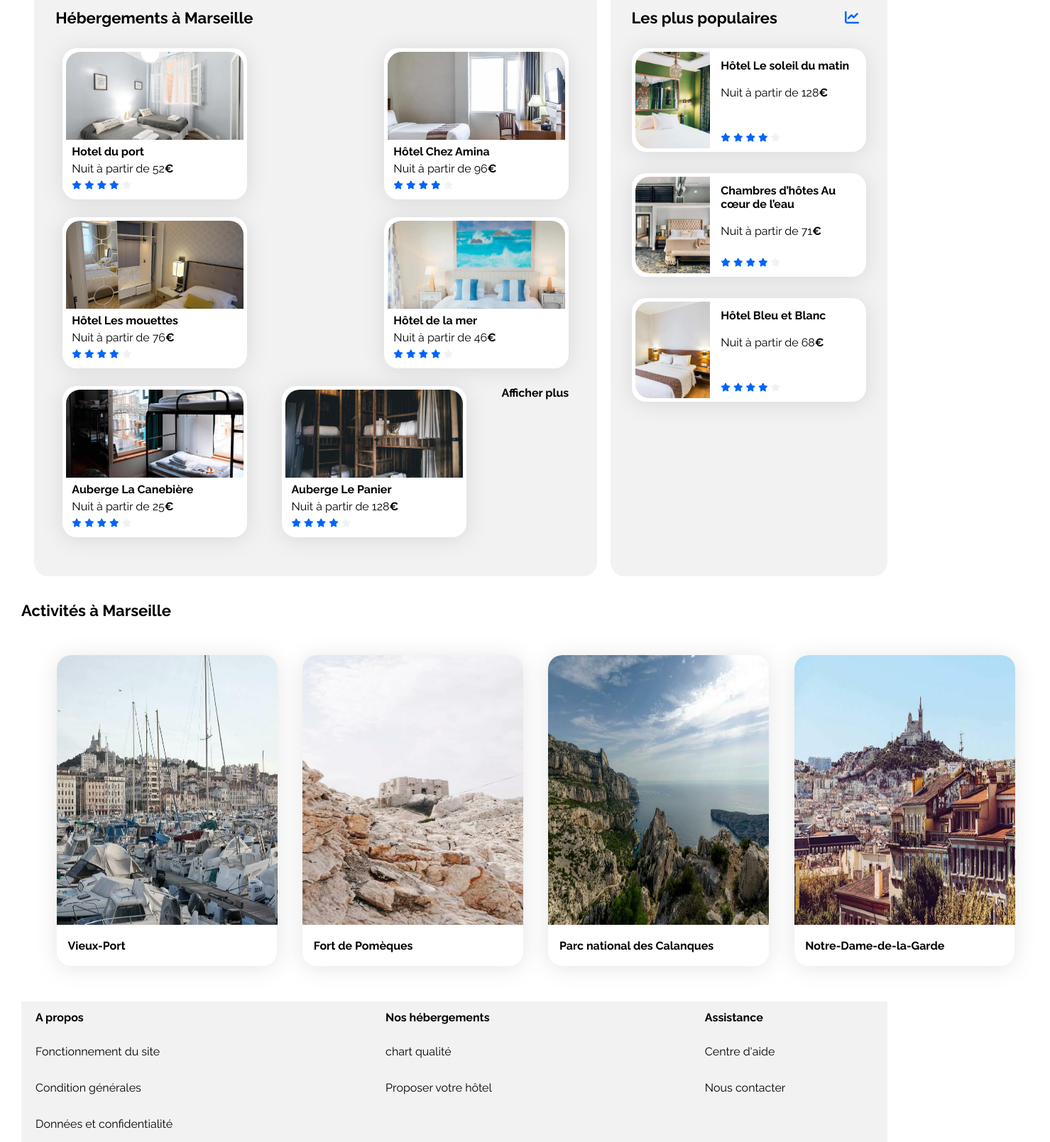
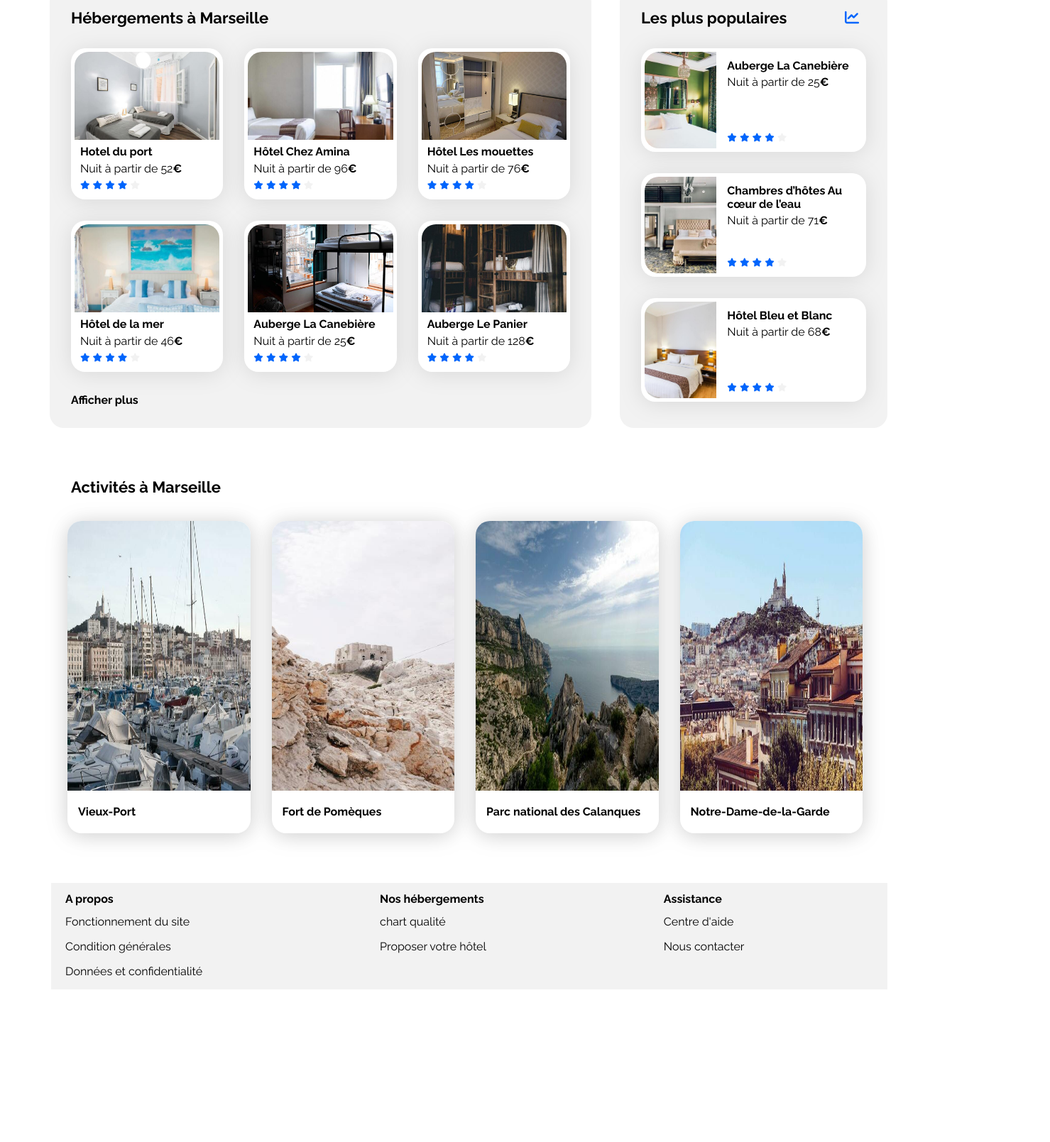
Before and after one commit to Desthy33/Booki2, a plain HTML site: page index.html in a window 1280 px wide. Shown: the part 460-2069 px from the top of the page at 71% size, 1479 px wide, since content can reach past the window. After the commit the page ends 1874 px from the top, so only its background shows below. Drawn offline with Linux system fonts and the light colour scheme.

Commit message:
V3 card & footer

```diff
--- a/css/style.css
+++ b/css/style.css
@@ -29,10 +29,6 @@ h1 {
 
 h2 {
     font-size: 16px;
-}
-
-h3 {
-    font-size: 14px;
 }
 
 .spacing-30 {
@@ -136,7 +132,7 @@ form {
     justify-content: center;
     align-items: center;
     background-color: var(--main-bg-color);
-    width: 60px;
+    width: 50px;
     border-radius: 20px 0 0 20px;
     font-size: 20px;
     border-style: solid ;
@@ -152,13 +148,18 @@ form {
 input {
     font-size: 18px;
     font-weight: 600;
+    width: 165px;
     border-color:var(--main-bg-color);
     border-width: 1px 0 1px 0;
     border-style: solid;
 }
 
+.search-text {
+    padding-left: 20px;
+}
+
 .search-btn {
-    width: 132px;
+    width: 125px;
     background-color:var(--main-color);
     cursor: pointer;
     border-radius: 0 20px 20px 0;
@@ -198,6 +199,10 @@ input {
     padding: 0%;
 }
 
+.filter-text {
+font-size: 17px;
+}
+
 .info-bloc {
     display: flex;
     gap: 10px;
@@ -219,7 +224,7 @@ input {
     border-radius: 80px;
     border-width: 1px;
     background-color: white;
-    border-color: var(--filter-border-color);Ò
+    border-color: var(--filter-border-color);
 }
 
 /****** Cartes et sections ***********/
@@ -254,7 +259,6 @@ input {
 
 .card-title {
     font-size: 16px;
-    padding-bottom: 15px;
 }
 
 .euro {
@@ -272,7 +276,7 @@ input {
 /****** Hebergements And Populaires ***********/
 .hebergements-and-populaires {
     display: flex;
-    justify-content: space-between;
+    gap: 40px;
     padding: 0%;
 }
 
@@ -281,6 +285,7 @@ input {
     border-radius: 20px;
     padding: 30px;
     box-sizing: border-box;
+    margin-bottom: 35px;
 }
 
 /****** Hebergements ***********/
@@ -292,21 +297,22 @@ input {
 .hebergement-cards {
     display: flex;
     margin-top: 30px;
-    padding: 0 10px 0 10px;
-}
-
-.h-card {
-    display: flex;
-    justify-content: space-between;
-    flex-flow: wrap;
+    flex-wrap: wrap;
+    gap: 30px;
 }
 
 .hebergement-cards h3 {
     padding: 1px;
 }
 
+.fluide {
+    width: calc( (100% - 60px) / 3 );
+    box-sizing: border-box;
+    margin-bottom: 0;
+}
+
 .hebergement-cards img {
-    width: 250px;
+    width: 100%;
     height: 124px;
     border-top-left-radius: 20px;
     border-top-right-radius: 20px;
@@ -354,6 +360,7 @@ input {
     height: 136px;
     border-top-left-radius: 20px;
     border-bottom-left-radius: 20px;
+    box-sizing: border-box;
 }
 
 .populaires-cards .card-content {
@@ -378,41 +385,43 @@ input {
     margin-bottom: 5px;
 }
 
-/****** Activités ***********/
-section .activités  {
-    display: flex;
+/****** activites ***********/
+.activites  {
+    margin-left: 50px;
+    margin-right: 50px;
 }
 
-.section-title-a {
-    marging-left: 30px;
+.activites-title {
+    margin: 0;
+    font-size: 22px;
+    padding-left: 20px;
 }
 
-.activités-cards{
+.activites-cards{
     display: flex;
-    justify-content: space-between;
-    width: 1349px;
-    padding: 50px;
-    height: 440px
+    width: 100%;
+    height: 440px;
+    gap: 30px;
     filter: drop-shadow(0px 3px 15px rgba(0, 0, 0, 0.1));
+    padding: 35px 15px ;
 }
 
-.activités-cards img {
+.activites-cards img {
     height: 380px;
-    width: 311px;
+    width: 100%;
     border-top-left-radius: 20px;
     border-top-right-radius: 20px;
+    box-sizing: border-box;
 }
 
-.activités-content {
-    width: 23%;
+.activites-content {
+    width: calc(( 100% - 90px) / 4);
     display: flex;
     flex-direction: column;
 }
 
-.activités-cards .card-title{
-    margin-top: 20px;
-    margin-bottom: 4px;
-    padding-left: 5%;
+.activites-cards .card-title{
+    padding-left: 15px;
 }
 
 
@@ -420,40 +429,24 @@ section .activités  {
 
 footer{
     background-color: var(--main-bg-color);
-    display: flex;
+    margin-left: 42px ;
 }
 
 .footer-section {
     display: flex;
-    gap: 300px;
-    padding: 0 20px 0 20px;
+    gap: 250px;
+    margin: 20px;
 }
 
 .footer-txt {
     display: flex;
     flex-direction: column;
+    justify-content: flex-start;
 }
 
-/* footer {
-    background-color: var(--main-bg-color);
-    display: flex;
-    justify-content: space-between;
-    padding: 20px;
+.footer-txt p {
+    margin-top: 0;
 }
-
-.footer-section {
-    display: flex;
-}
-.footer-section h2{
-    margin: 0px;
- }
-.footer-section p{
-    margin:0px;
-    padding: 10px;
- }
-.footer-txt {
-    display: flex;
-    flex-direction: column; */
 
 /* Le code ci-dessous correspond à la version responsive uniquement */
 
--- a/index.html
+++ b/index.html
@@ -24,7 +24,7 @@
                 <nav class="nav-container">
                     <div class="nav-items">
                     <a class="items items-hover" href="#Hébergements" >Hébergements</a>
-                    <a class="items items-hover" href="#Activités">Activités</a>
+                    <a class="items items-hover" href="#activites">activites</a>
                     </div>
                 </nav>
             </div>
@@ -38,7 +38,7 @@
                 <div class="location">
                     <i class="fa-solid fa-location-dot"></i>
                 </div>
-                <input class="text" placeholder="Marseille, France" class="search-text">
+                <input type="text" value="Marseille, France" class="search-text" name="Ville">
                 <button class="search-btn">Rechercher</button>
             </form>
 
@@ -62,12 +62,13 @@
         <!--***section hébergement***-->
      <main>
             <div class="hebergements-and-populaires spacing-30"><div id="Hébergements"></div>
-                <section # class="hebergements">
+                <section class="hebergements">
                     <div class="hebergement-title">
                         <h2 class="section-title">Hébergements à Marseille</h2>
                     </div>
                     <div class="hebergement-cards h-card">
-                        <article class="card">
+                        <article class="card fluide">
+                            <a href="#">
                                 <img src="./images/hebergements/fred-kleber.jpg" alt="Image de la chambre d'hôtel montrant un lit">
                                 <div class="card-content">
                                     <div class="card-txt">
@@ -83,8 +84,10 @@
                                         <span class="sr-only">Note de 4 sur 5</span>
                                     </div>
                                 </div>
+                            </a>
                         </article>
-                        <article class="card">
+                        <article class="card fluide">
+                            <a href="#">
                                 <img src="./images/hebergements/febrian-zakaria.jpg" alt="Image de la chambre d'hôtel montrant un lit">
                                 <div class="card-content">
                                     <div class="card-txt">
@@ -100,8 +103,10 @@
                                         <span class="sr-only">Note de 4 sur 5</span>
                                     </div>
                                 </div>
+                            </a>
                         </article>
-                        <article class="card">
+                        <article class="card fluide">
+                            <a href="#">
                                 <img src="./images/hebergements/reisetopia.jpg" alt="Image de la chambre d'hôtel montrant un lit">
                                 <div class="card-content">
                                     <div class="card-txt">
@@ -117,8 +122,10 @@
                                         <span class="sr-only">Note de 4 sur 5</span>
                                     </div>
                                 </div>
+                            </a>
                         </article>
-                        <article class="card">
+                        <article class="card fluide">
+                            <a href="#">
                                 <img src="./images/hebergements/annie-spratt.jpg" alt="Image de la chambre d'hôtel montrant un lit">
                                 <div class="card-content">
                                     <div class="card-txt">
@@ -134,8 +141,10 @@
                                         <span class="sr-only">Note de 4 sur 5</span>
                                     </div>
                                 </div>
+                            </a>
                         </article>
-                        <article class="card">
+                        <article class="card fluide">
+                            <a href="#">
                                 <img src="./images/hebergements/marcus-loke.jpg" alt="Image de la chambre d'hôtel montrant un lit">
                                 <div class="card-content">
                                     <div class="card-txt">
@@ -151,8 +160,10 @@
                                         <span class="sr-only">Note de 4 sur 5</span>
                                     </div>
                                 </div>
+                            </a>
                         </article>
-                        <article class="card">
+                        <article class="card fluide">
+                            <a href="#">
                                 <img src="./images/hebergements/nicate-lee.jpg" alt="Image de la chambre d'hôtel montrant un lit">
                                 <div class="card-content">
                                     <div class="card-txt">
@@ -168,6 +179,7 @@
                                         <span class="sr-only">Note de 4 sur 5</span>
                                     </div>
                                 </div>
+                            </a>
                         </article>
                         <div class="hebergement-title">
                             <a class="plus" href="#"><h2>Afficher plus</h2></a>
@@ -180,12 +192,13 @@
                         <i class="icon2 fa-solid fa-chart-line" aria-hidden="true"></i>
                     </div>
                     <div class="populaires-cards">
+                        <a href="#">
                             <article class="card">
                                 <img src="./images/hebergements/emile-guillemot.jpg" alt="Image de la chambre d'hôtel montrant un lit">
                                 <div class="card-content">
                                     <div class="card-txt">
-                                    <h3 class="card-title">Hôtel Le soleil du matin</h3>
-                                    <p class="card-subtitle">Nuit à partir de 128<span class="euro">€</span></p>
+                                        <h3 class="card-title">Auberge La Canebière</h3>
+                                        <p class="card-subtitle">Nuit à partir de 25<span class="euro">€</span></p>
                                     </div>
                                     <div class="card-rating">
                                         <i class="stars fa-xs fa-solid fa-star" aria-hidden="true"></i>
@@ -197,6 +210,8 @@
                                     </div>
                                 </div>
                             </article>
+                        </a>
+                        <a href="#">
                             <article class="card">
                                 <img src="./images/hebergements/aw-creative.jpg" alt="Image de la chambre d'hôtel montrant un lit">
                                 <div class="card-content">
@@ -214,6 +229,8 @@
                                     </div>
                                 </div>
                             </article>
+                        </a>
+                        <a href="#">
                             <article class="card">
                                 <img src="./images/hebergements/febrian-zakaria2.jpg" alt="Image de la chambre d'hôtel montrant un lit">
                                 <div class="card-content">
@@ -231,75 +248,82 @@
                                     </div>
                                 </div>
                             </article>
+                        </a>
                     </div>
                 </section>
             </div>
         </main>
-        <!--***section activités***-->
+        <!--***section activites***-->
         <main>
-            <section class="activités spacing-35" id="Activités"></section>
-                    <div class="activités-title">
+            <section class="activites spacing-35" id="activites">
+                    <div class="activites-title">
                         <h2 class="section-title">Activités à Marseille</h2>
                     </div>
-                    <div class="activités-cards">
-                        <article class="activités-content card2">
+                    <div class="activites-cards">
+                        <article class="activites-content card2">
+                            <a href="#">
                                 <img src="./images/activites/reno-laithienne.jpg" alt="Image du Vieux-Port">
                                 <div class="card-content">
                                     <div class="card-txt">
                                         <h3 class="card-title">Vieux-Port</h3>
                                     </div>
                                 </div>
+                            </a>
                         </article>
-                        <article class="activités-content card2">
+                        <article class="activites-content card2">
+                            <a href="#">
                                 <img src="./images/activites/paul-hermann.jpg" alt="Image du Fort de Pomèques">
                                 <div class="card-content">
                                     <div class="card-txt">
                                         <h3 class="card-title">Fort de Pomèques</h3>
                                     </div>
                                 </div>
+                            </a>
                         </article>
-                        <article class="activités-content card2">
+                        <article class="activites-content card2">
+                            <a href="#">
                                 <img src="./images/activites/kilyan-sockalingum.jpg" alt="Image du Parc national des Calanques">
                                 <div class="card-content">
                                     <div class="card-txt">
                                         <h3 class="card-title">Parc national des Calanques</h3>
                                     </div>
                                 </div>
+                            </a>
                         </article>
-                        <article class="activités-content card2">
+                        <article class="activites-content card2">
+                            <a href="#">
                                 <img src="./images/activites/florian-wehde.jpg" alt="Image Notre-Dame-de-la-Garde">
                                 <div class="card-content">
                                     <div class="card-txt">
                                         <h3 class="card-title">Notre-Dame-de-la-Garde</h3>
                                     </div>
                                 </div>
+                            </a>
                         </article>
                     </div>
                 </section>
         </main>
         <!--***Footer***-->
-        <main>
-                <footer class="">
+        <footer class="spacing-35">
             <div class="footer-section">
                 <div class="footer-txt">
-                                    <h2>A propos</h2>
-                                    <p>Fonctionnement du site</p>
-                                    <p>Condition générales</p>
-                                    <p>Données et confidentialité</p>
+                            <a href="#"><h2>A propos</h2></a>
+                            <a href="#"><p>Fonctionnement du site</p></a>
+                            <a href="#"><p>Condition générales</p></a>
+                            <a href="#"><p>Données et confidentialité</p></a>
                 </div>
                 <div class="footer-txt">
-                                    <h2>Nos hébergements</h2>
-                                    <p>chart qualité</p>
-                                    <p>Proposer votre hôtel</p>
+                            <a href="#"><h2>Nos hébergements</h2></a>
+                            <a href="#"><p>chart qualité</p></a>
+                            <a href="#"><p>Proposer votre hôtel</p></a>
                 </div>
                 <div class="footer-txt">
-                                    <h2>Assistance</h2>
-                                    <p>Centre d'aide</p>
-                                    <p>Nous contacter</p>
+                            <a href="#"><h2>Assistance</h2></a>
+                            <a href="#"><p>Centre d'aide</p></a>
+                            <a href="#"><p>Nous contacter</p></a>
                 </div>
             </div>
         </footer>
-        </main>
     </div>
 </body>
 </html>
```
Lines whose indentation alone changed are shown as unchanged.
